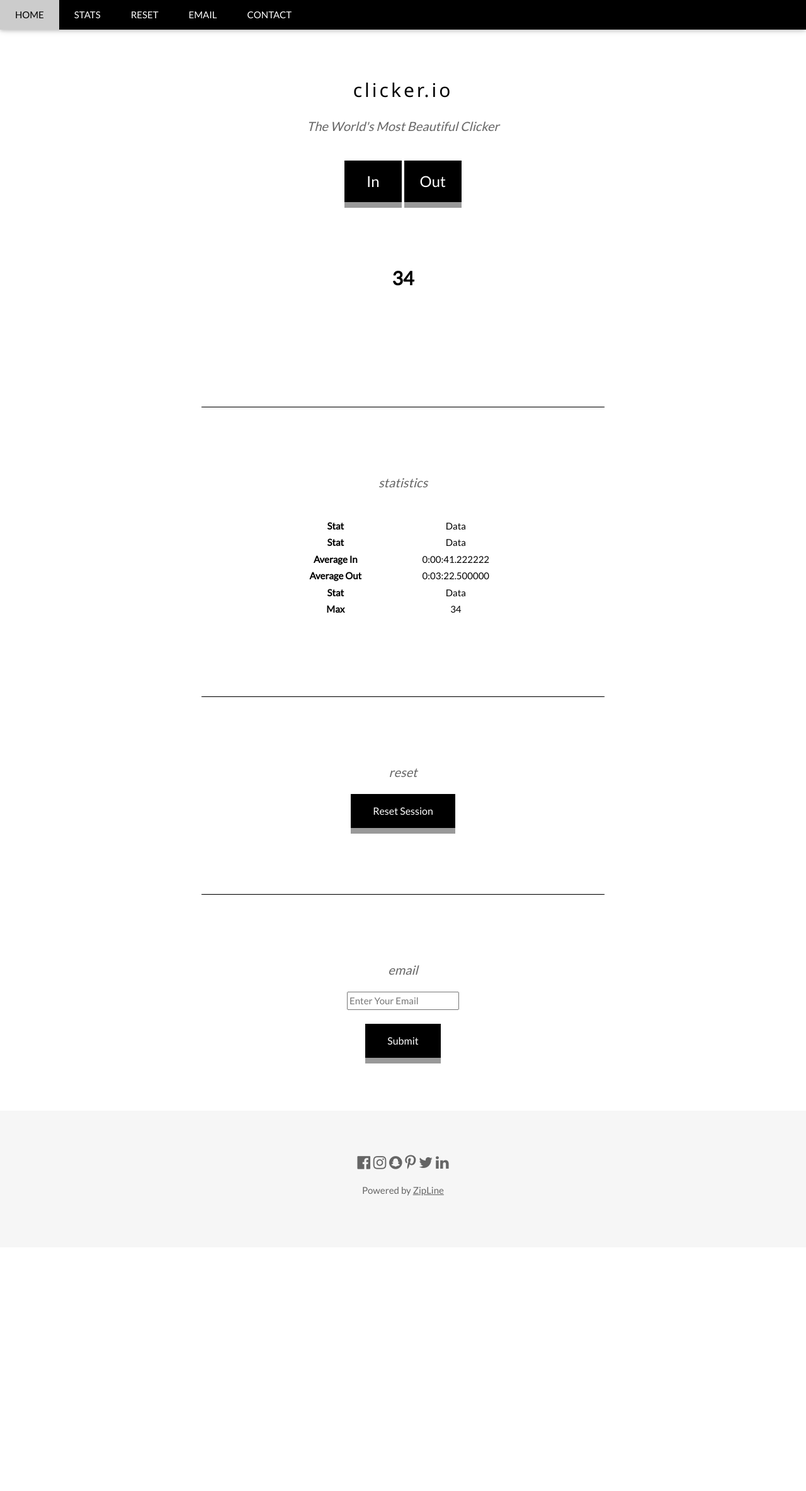
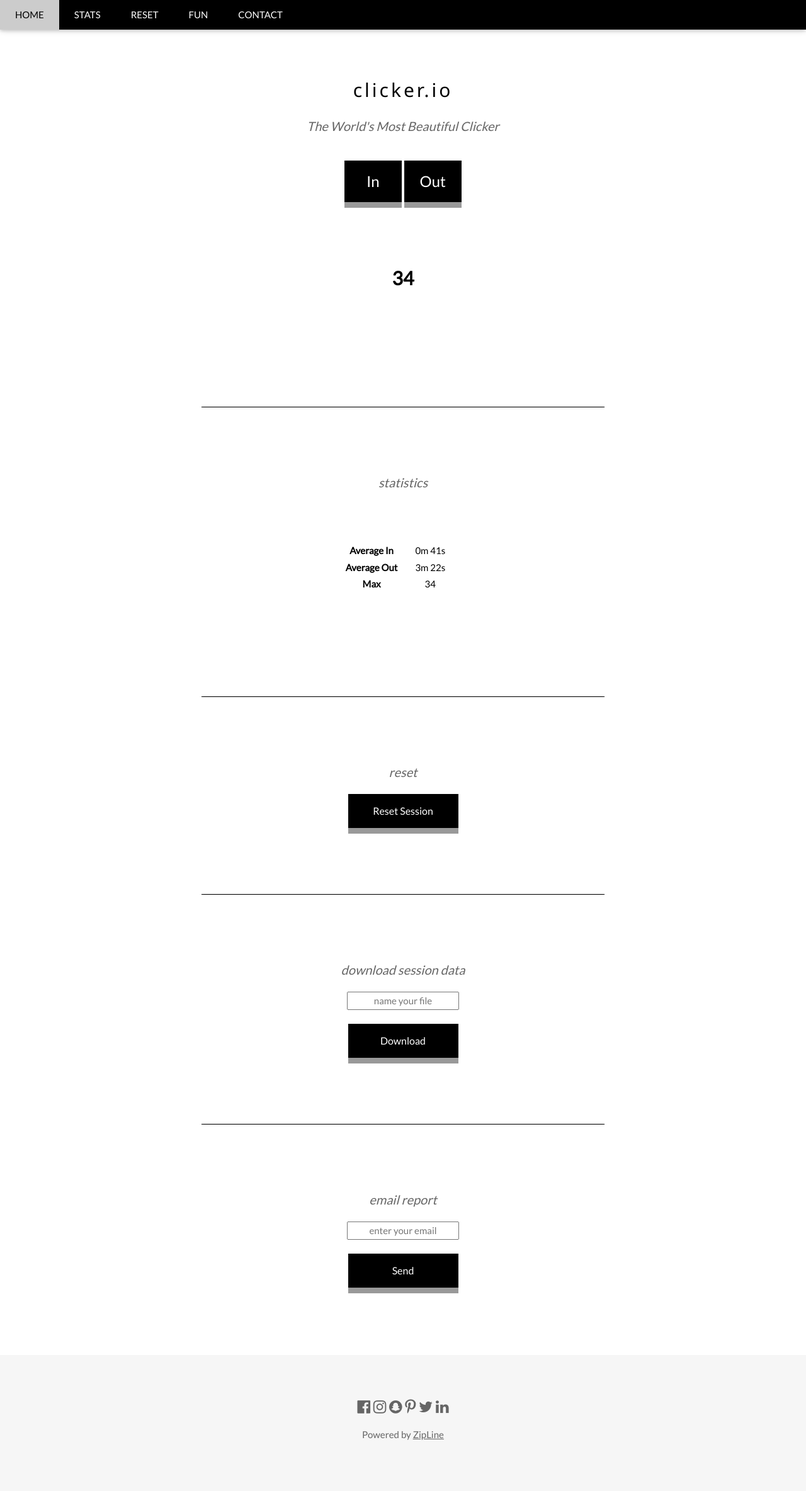
Before and after one commit to matthewalunni/clicker.io, a Flask app: page / in a window 1280 px wide. Shown: the whole page at 63% size. Before the commit the page ends 1899 px from the top, so only its background shows below. Run offline with Flask 2, Linux system fonts and the light colour scheme; data comes from the database, SQL or seed files in the repository; both versions use the stored data as it was after the commit.

Commit message:
added funtionality
improved some styling
added "download xlsx option"

```diff
--- a/functions.py
+++ b/functions.py
@@ -128,6 +128,8 @@ def get_avg_in():
     else:
         avg_in = 0
 
+    avg_in = convert_timedelta(avg_in)
+
     return avg_in
 
 
@@ -163,6 +165,8 @@ def get_avg_out():
     else:
         avg_out = 0
 
+    avg_out = convert_timedelta(avg_out)
+
     return avg_out
 
 def get_max():
@@ -183,3 +187,33 @@ def get_max():
         max = 0
 
     return max
+
+def get_avg_stay():
+    avg_stay = get_avg_in() - get_avg_out()
+    return avg_stay
+
+def convert_timedelta(duration):
+    days, seconds = duration.days, duration.seconds
+    hours = days * 24 + seconds // 3600
+    minutes = (seconds % 3600) // 60
+    seconds = (seconds % 60)
+    return '{}m {}s'.format(minutes, seconds)
+
+def convert_to_excel(filename_1="your_awesome_clicker_file"):
+    # connecting to the database
+    conn = sqlite3.connect('clicks.db', check_same_thread=False)
+
+    # create cursor
+    db = conn.cursor()
+    db.execute("SELECT * FROM click_tracker")
+
+    #Unpack vounter value
+    fetch = db.fetchall()
+
+    filename_1 = filename_1 + '.xlsx'
+
+    df = DataFrame(data=fetch, columns = ['click_id','click_type', 'timestamp', 'total'] )
+
+    path = 'filesforuser\\' + filename_1
+
+    df.to_excel(path, sheet_name='you_rock')
--- a/main.py
+++ b/main.py
@@ -1,4 +1,4 @@
-from flask import Flask, render_template, request
+from flask import Flask, render_template, request, redirect, url_for,send_file
 import sqlite3
 from functions import *
 import smtplib
@@ -27,8 +27,14 @@ def click():
         record_click(click_type, new_total)
         print("There's A Click!")
         total = get_total()
-    avg_in = get_avg_in()
-    avg_out = get_avg_out()
+    try:
+        avg_in = get_avg_in()
+    except:
+        avg_in = 0
+    try:
+        avg_out = get_avg_out()
+    except:
+        avg_out = 0
     max = get_max()
     return render_template("click.html", total=total, avg_in = avg_in, avg_out=avg_out, max=max)
 
@@ -42,15 +48,21 @@ def email():
     if request.method == 'POST':
         receiver = request.form.get("email")
         send_mail(receiver)
-    avg_in = get_avg_in()
-    return render_template("click.html", total=total, avg_in = avg_in)
+    return redirect(url_for('click'))
 
 @app.route('/reset', methods=['GET','POST'])
 def reset():
     if request.method == 'POST':
         resetDB()
-        total = 0
-    return render_template("click.html", total=total)
+    return redirect(url_for('click'))
+
+@app.route('/download', methods=['GET','POST'])
+def download():
+    if request.method == 'POST':
+        filename_1 = request.form.get("filename_1")
+        convert_to_excel(filename_1)
+        path = 'filesforuser\\' + filename_1 + '.xlsx'
+    return send_file(path, as_attachment=True)
 
 # To run
 if __name__ == "__main__":
--- /dev/null
+++ b/static/main.js
@@ -0,0 +1,3 @@
+function update() {
+    document.querySelector('#total').innerHTML=total;
+}
--- a/static/styles.css
+++ b/static/styles.css
@@ -106,6 +106,7 @@ li a:hover {
     background-color: black;
     border: none;
     box-shadow: 0 9px #999;
+    width: 175px;
 }
 
 .button-other:hover {
@@ -133,3 +134,11 @@ hr {
     margin-right: 25%;
     margin-left: 25%;
 }
+
+td {
+    padding: 0 25px
+}
+
+::-webkit-input-placeholder {
+    text-align: center;
+  }
--- a/templates/click.html
+++ b/templates/click.html
@@ -22,15 +22,7 @@
 
 {% block content_two %}
     <div class="info-holder">
-        <table style="width:50%">
-            <tr>
-                <th>Stat</th>
-                <td>Data</td>
-            </tr>
-            <tr>
-                <th>Stat</th>
-                <td>Data</td>
-            </tr>
+        <table>
             <tr>
                 <th>Average In</th>
                 <td>{{ avg_in}}</td>
@@ -38,10 +30,6 @@
             <tr>
                 <th>Average Out</th>
                 <td>{{ avg_out}}</td>
-            </tr>
-            <tr>
-                <th>Stat</th>
-                <td>Data</td>
             </tr>
             <tr>
                 <th>Max</th>
@@ -59,10 +47,30 @@
     </div>
 {% endblock %}
 {% block content_four %}
-    <div class="button-holder">
+    <!-- <div class="button-holder">
         <form action="/email" method="POST">
             <input type="text" name="email" placeholder="Enter Your Email" /><br><br>
             <input type="submit" name="submit" value="Submit" class="button-other" />
         </form>
     </div>
+    <br> -->
+    <div class="button-holder">
+        <form action="/download" method="POST">
+            <input type="text" name="filename_1" placeholder="name your file"
+            onfocus="this.placeholder = ''"
+            onblur="this.placeholder = 'name your file'" /><br><br>
+            <input type="submit" name="submit" value="Download" class="button-other" />
+        </form>
+    </div>
 {% endblock %}
+
+{% block content_five %}
+    <div class="button-holder">
+        <form action="/email" method="POST">
+            <input type="text" name="email" placeholder="enter your email" onfocus="this.placeholder = ''"
+            onblur="this.placeholder = 'enter your email'"/><br><br>
+            <input type="submit" name="submit" value="Send" class="button-other" />
+        </form>
+    </div>
+    <br>
+{% endblock %}
--- a/templates/layout2.html
+++ b/templates/layout2.html
@@ -7,6 +7,7 @@
 <link rel="stylesheet" href="https://fonts.googleapis.com/css?family=Lato">
 <link rel="stylesheet" href="https://cdnjs.cloudflare.com/ajax/libs/font-awesome/4.7.0/css/font-awesome.min.css">
 <link rel="stylesheet" type="text/css" href="static\styles.css">
+<script src="static\main.js"></script>
 <style>
 body {font-family: "Lato", sans-serif}
 .mySlides {display: none}
@@ -20,8 +21,7 @@ body {font-family: "Lato", sans-serif}
     <a href="#" class="w3-bar-item w3-button w3-padding-large">HOME</a>
     <a href="#stats" class="w3-bar-item w3-button w3-padding-large w3-hide-small">STATS</a>
     <a href="#reset" class="w3-bar-item w3-button w3-padding-large w3-hide-small">RESET</a>
-    <a href="#email" class="w3-bar-item w3-button w3-padding-large w3-hide-small">EMAIL</a>
-    <!-- <a href="#tour" class="w3-bar-item w3-button w3-padding-large w3-hide-small">TOUR</a> -->
+    <a href="#email" class="w3-bar-item w3-button w3-padding-large w3-hide-small">FUN</a>
     <a href="#contact" class="w3-bar-item w3-button w3-padding-large w3-hide-small">CONTACT</a>
 
       <div class="w3-dropdown-content w3-bar-block w3-card-4">
@@ -76,9 +76,19 @@ body {font-family: "Lato", sans-serif}
   <hr>
   <div class="w3-container w3-content w3-center w3-padding-64" style="max-width:800px" id="email">
     <h2 class="w3-wide"></h2>
-    <p class="w3-opacity"><i>email</i></p>
+    <p class="w3-opacity"><i>download session data</i></p>
     <p class="w3-justify">
       {% block content_four %}
+      {% endblock %}
+    </p>
+  </div>
+
+  <hr>
+  <div class="w3-container w3-content w3-center w3-padding-64" style="max-width:800px" id="email">
+    <h2 class="w3-wide"></h2>
+    <p class="w3-opacity"><i>email report</i></p>
+    <p class="w3-justify">
+      {% block content_five %}
       {% endblock %}
     </p>
   </div>
```
Also changed, not shown: test.py (+2 -35 lines), clicks.db.
